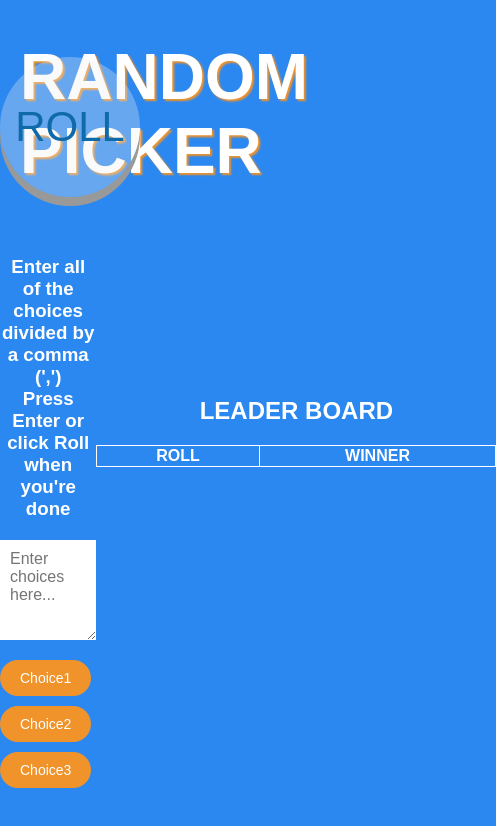
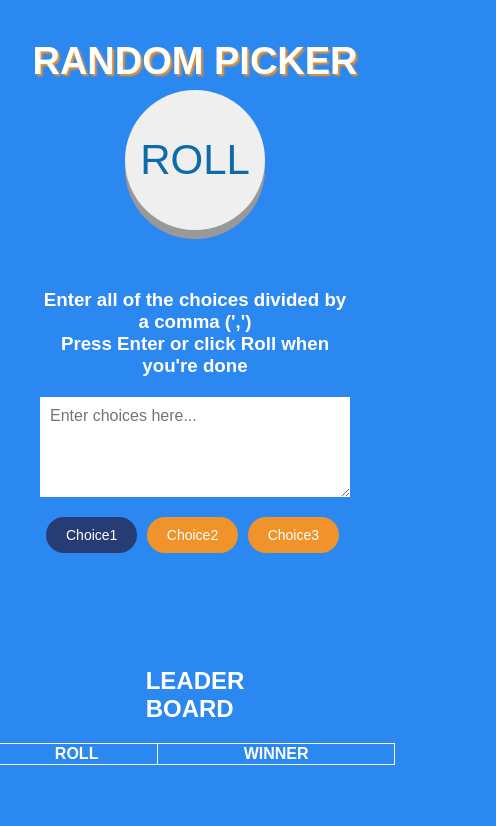
Before and after one commit to cuongdng/random-picker, a plain HTML site: page index.html in a window 390 px wide. Both pictures are taken after a click on the button "ROLL". Shown: the whole page, 496 px wide, since content can reach past the window. Drawn offline with Linux system fonts and the light colour scheme; a web font is replaced by a local one.

Commit message:
responsive

```diff
--- a/script.js
+++ b/script.js
@@ -22,12 +22,20 @@ textArea.addEventListener('keyup', (e) => {
 
     createTags(e.target.value);
     if (e.key === 'Enter') {
-        randomChoice();
+        if (textArea.value.trim() === '') {
+            alert('List of choices is blank!');
+        } else {
+            randomChoice();
+        }
     }
 });
 rollBtn.addEventListener('click', (e) => {
-    randomChoice();
-    rollBtn.disabled = true;
+    if (textArea.value.trim() === '') {
+        alert('List of choices is blank!');
+    } else {
+        randomChoice();
+        rollBtn.disabled = true;
+    }
 });
 
 function createTags(input) {
--- a/style.css
+++ b/style.css
@@ -39,6 +39,7 @@ h1 {
     text-align: center;
     position: relative;
     margin-top: 200px;
+    padding: 0 40px;
 }
 
 .roll-btn {
@@ -102,6 +103,7 @@ textarea {
     flex-direction: column;
     justify-content: center;
     align-items: center;
+    padding: 0 40px;
 }
 
 .leaderboard h2 {
@@ -125,3 +127,29 @@ textarea {
 .leaderboard table tr td {
     padding: 12px;
 }
+
+@media (max-width: 984px) {
+    .app {
+        flex-direction: column;
+    }
+    .leaderboard {
+        margin-top: 84px;
+    }
+}
+
+@media (max-width: 590px) {
+    h1 {
+        font-size: 38px;
+        text-align: center;
+    }
+
+    .container {
+        max-width: 500px;
+        width: 100%;
+    }
+
+    .leaderboard {
+        max-width: 100px;
+        width: 100%;
+    }
+}
```
